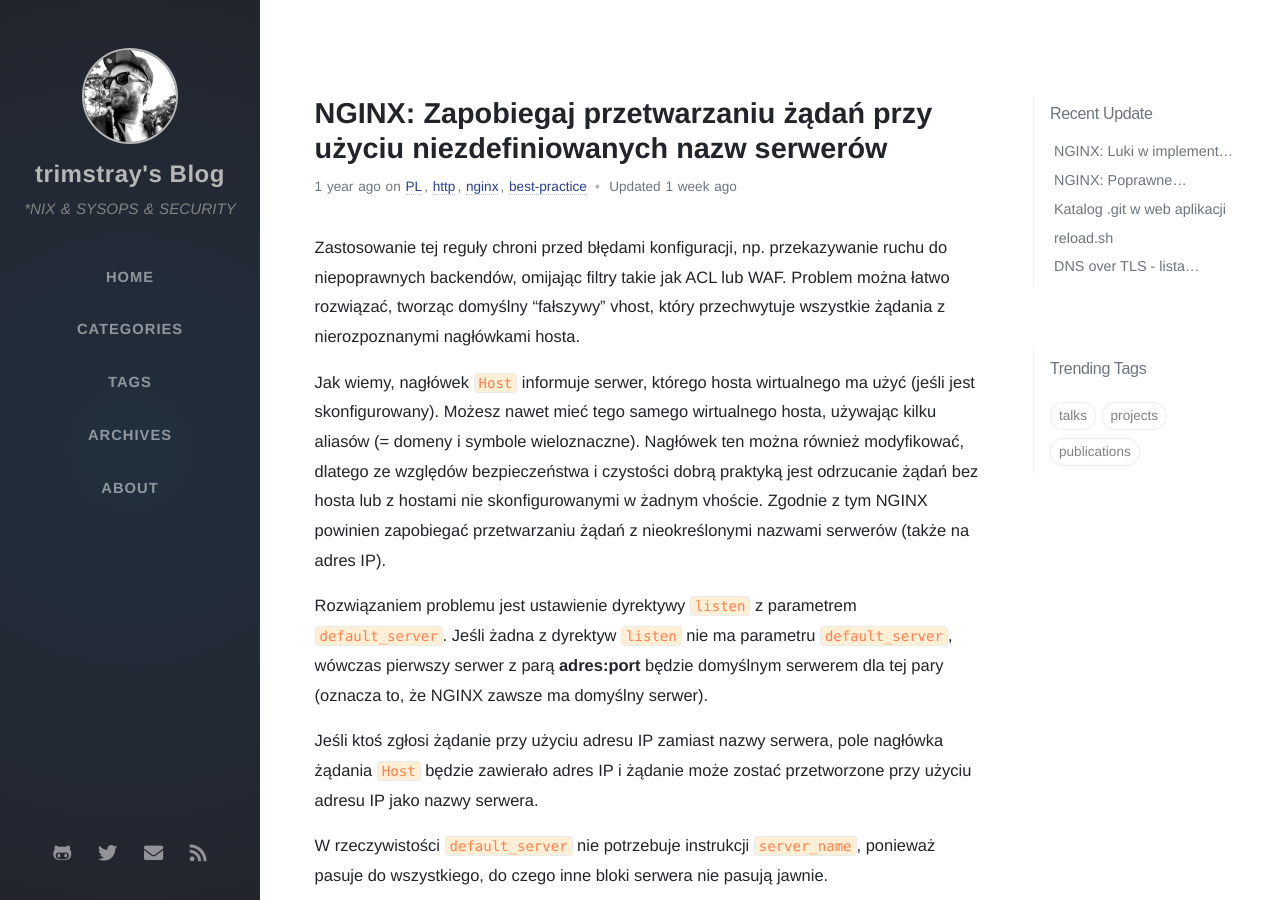
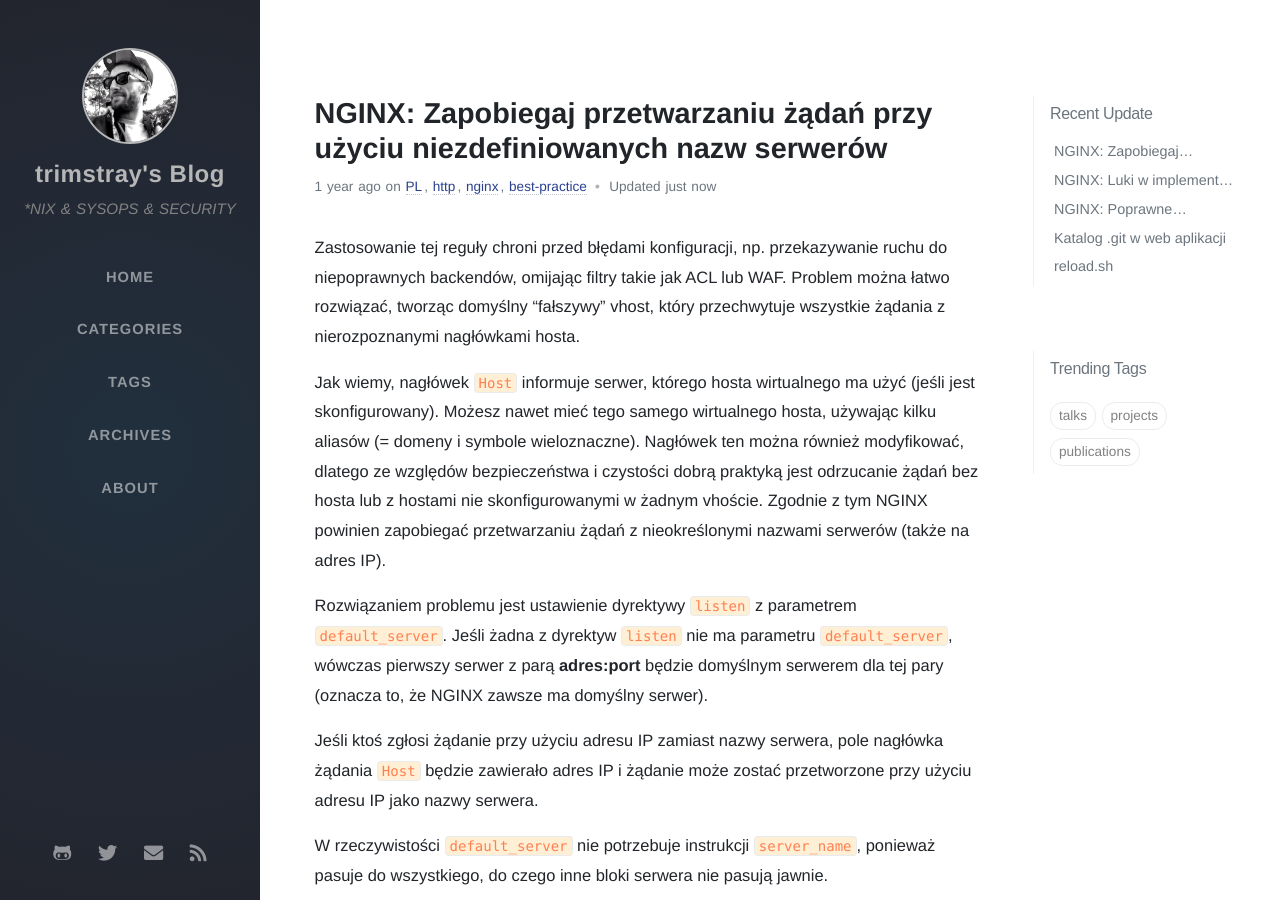
Before and after one commit to adityavs/trimstray.github.io, a Jekyll site: the page built from _posts/2018-04-19-nginx-zapobiegaj-przetwarzaniu-zadan-przy-uzyciu-niezdefiniowanych-nazw-serwerow.md, in a window 1280 px wide and 900 px high. Built offline with Jekyll 4.4.1, drawn with Linux system fonts in a browser that asks for light colours; nearby versions of some CDN libraries; some web fonts are replaced; comment, search, counter and statistics services are not loaded; part of the change alters nothing that is shown.

```diff
--- a/_posts/2018-04-19-nginx-zapobiegaj-przetwarzaniu-zadan-przy-uzyciu-niezdefiniowanych-nazw-serwerow.md
+++ b/_posts/2018-04-19-nginx-zapobiegaj-przetwarzaniu-zadan-przy-uzyciu-niezdefiniowanych-nazw-serwerow.md
@@ -7,7 +7,7 @@ tags: [publications]
 comments: false
 favorite: false
 seo:
-  date_modified: 2020-01-31 09:36:05 +0100
+  date_modified: 2020-02-10 21:09:33 +0100
 ---
 
 Zastosowanie tej reguły chroni przed błędami konfiguracji, np. przekazywanie ruchu do niepoprawnych backendów, omijając filtry takie jak ACL lub WAF. Problem można łatwo rozwiązać, tworząc domyślny "fałszywy" vhost, który przechwytuje wszystkie żądania z nierozpoznanymi nagłówkami hosta.
```
